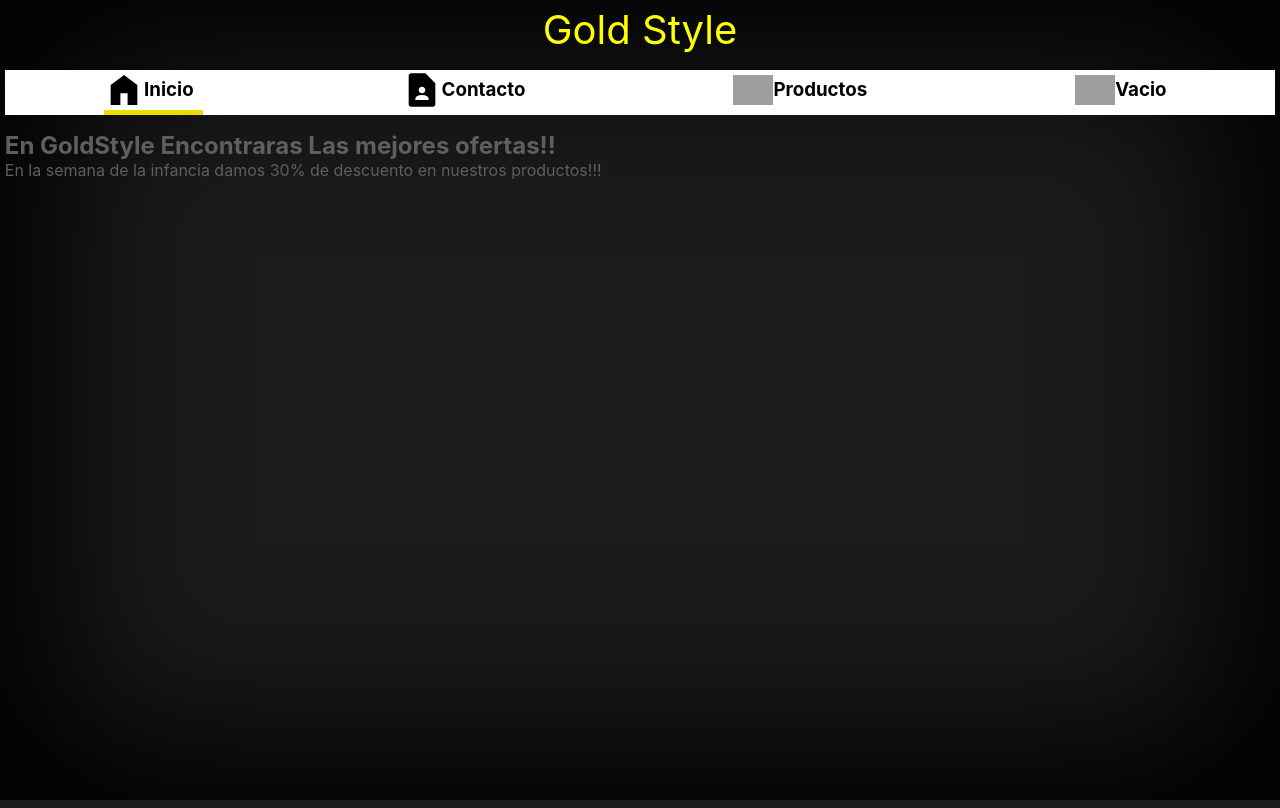
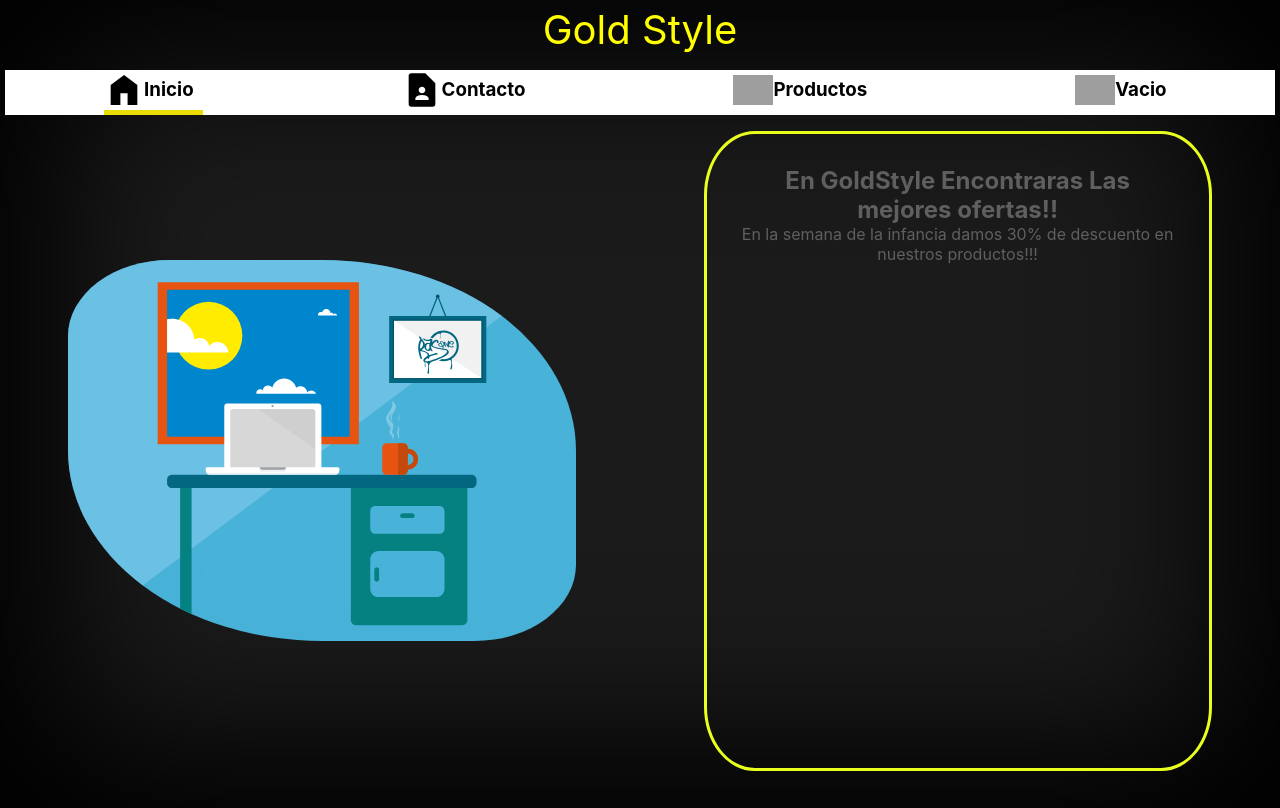
Before and after one commit to EmilianoPedraza/Pedraza-GoldStyle, a React (Create React App) app: page / in a window 1280 px wide. Built offline with nearby package versions, Linux system fonts and the light colour scheme; grey boxes are pictures that could not be loaded.

Commit message:
version base proyecto final

```diff
--- a/src/App.css
+++ b/src/App.css
@@ -119,3 +119,50 @@ nav {
   text-decoration: none;
   border-bottom: 1px;
   border-color: #1f1f1f; }
+
+.opacityOn {
+  opacity: .1; }
+
+.boxForm {
+  opacity: none;
+  position: absolute;
+  width: 100%;
+  height: 81%;
+  top: 19%;
+  display: flex;
+  flex-direction: row;
+  justify-content: center;
+  align-items: center; }
+
+.boxForm__div {
+  padding: 2em;
+  width: 60%;
+  height: max-content;
+  border-style: none;
+  border-radius: 2rem;
+  background-color: white; }
+  .boxForm__div .--form {
+    display: grid; }
+
+.home {
+  width: 100%;
+  height: 80vh;
+  margin-bottom: 2em;
+  display: flex;
+  flex-direction: row;
+  justify-content: space-around;
+  align-items: stretch; }
+  .home .__div {
+    width: 40%;
+    padding: 2em;
+    border-style: solid;
+    border-radius: 10%;
+    border-color: #e9ff1e;
+    text-align: center; }
+  .home .img-home {
+    width: 40%;
+    display: flex;
+    flex-direction: column;
+    justify-content: center; }
+    .home .img-home img {
+      border-radius: 20% 50%; }
--- a/src/components/CartContainer/CartContainer.js
+++ b/src/components/CartContainer/CartContainer.js
@@ -6,25 +6,34 @@ import { CartContext } from "../../context/CartContext";
 //icono de eliminar
 import trashDelete from "../../assets/icos/trashDelete.svg";
 
+//formulario de finalización
+import FormUser from "../FormUser/FormUser";
+
 const CartContainer = () => {
   const { listProdCar, removeItem, clear, totales } = useContext(CartContext);
 
   //estado para mensaje o boton de vaciar carrito
   const [msj, setMsj] = useState();
+  const [desOn, setDesOn] = useState(false);
+
+  const desplegar = () => {
+    setDesOn(true);
+  };
 
   useEffect(() => {
     listProdCar.length > 0
       ? setMsj(
           <>
             <button onClick={() => clear()}>Vaciar Carrito</button>
-            <button>Finalizar Compra</button>
+            <button onClick={() => desplegar()}>Finalizar Compra</button>
           </>
         )
       : setMsj(<h2>No se encuentran productos disponibles en el carrito</h2>);
   }, [listProdCar]);
 
   return (
-    <div>
+    <>
+      <div className={`${desOn ? "opacityOn" : ""}`}>
         {listProdCar.map((prd) => (
           <div key={prd.id + "c"}>
             <img src={prd.image} />
@@ -47,6 +56,9 @@ const CartContainer = () => {
         </>
         <>{msj}</>
       </div>
+      <>{desOn && <FormUser close={setDesOn} />}</>
+
+    </>
   );
 };
 
--- /dev/null
+++ b/src/components/FormUser/FormUser.js
@@ -0,0 +1,115 @@
+import { useContext, useEffect, useState } from "react";
+//metodo para subir un documento a mi colección en firebase
+import { addDoc, collection } from "firebase/firestore";
+//referencia de mi firebase
+import { db } from "../../utils/fireBase";
+import { CartContext } from "../../context/CartContext";
+
+const FormUser = ({ close }) => {
+  //Tengo que recibir un array con los productos
+  const { listProdCar, totales, clear } = useContext(CartContext);
+  const [codId, setCodId] = useState("");
+  //en una funcion cuando es llamada por un evento autamaticamente recivo un parametro
+  const dates = (ev) => {
+    ev.preventDefault();
+    //Opción alternativa:
+
+    // const name = document.querySelector("#name")
+    // const surname = document.querySelector("#surname")
+    // const correo = document.querySelector("#correo")
+    // const tel = document.querySelector("#phone")
+    // datesUser.buyer.name = name.value
+    // datesUser.buyer.surname = surname.value
+    // datesUser.buyer.email = correo.value
+    // datesUser.buyer.tel = tel.value
+    // console.warn(datesUser)
+
+    const fechaAndHours = new Date();
+    const datesUser = {
+      buyer: {
+        name: ev.target[0].value,
+        surname: ev.target[1].value,
+        email: ev.target[2].value,
+        tel: ev.target[3].value,
+      },
+      items: listProdCar,
+      dates: fechaAndHours.toLocaleString(),
+      total: totales.totalPrices,
+    };
+    //creamos la referencia, si la coleción orders no existe se creara
+    const datUsr = collection(db, "orders");
+    //subo mi documento(el objeto que cree) mediante addDoc que recibe dos parametros: la referencia y la información que vamos a enviar.la función retornara una promesa con el Id del documento creado en nuestra colección.Por ende podemos mostras esa respuesta por consola mediante then
+    addDoc(datUsr, datesUser).then((response) => {
+      setCodId(response.id);
+    });
+  };
+  useEffect(() => {
+    if(codId !== ""){
+      const salir = new Promise(res=>{
+        setTimeout(()=>{res(false)},4000)
+      }).then( r=>{
+        close()
+        return true
+      }
+      ).then(r=>{
+        clear()
+      })
+    }
+  }, [codId]);
+
+
+
+  const form = () => {
+    return (
+      <form onSubmit={dates} className="--form">
+        <input type="text" id="name" name="name" placeholder="Nombre" />
+
+        <input type="text" id="surname" name="surname" placeholder="Apellido" />
+
+        <input type="email" id="correo" name="correo" placeholder="email" />
+
+        <input
+          type="tel"
+          id="phone"
+          name="phone"
+          placeholder="Número de telefono"
+        />
+        <button type="submit" id="submit">
+          Enviar
+        </button>
+        <button onClick={() => close(false)} id="cancel">
+          Cancelar
+        </button>
+      </form>
+    );
+  };
+
+  return (
+    <div onClick={() => {
+      close(false)
+      if(codId!==""){
+        clear()
+      }
+      }} className="boxForm">
+      <div
+        onClick={(ev) => {
+          ev.stopPropagation();
+        }}
+        className="boxForm__div"
+      >
+        {codId !== "" ? (
+          <h2>
+            Pedido realizado con exito.
+            <br />
+            ID: {codId}
+          </h2>
+
+        ) : (
+          form()
+        )}
+      </div>
+    </div>
+  );
+};
+
+export default FormUser;
--- a/src/components/Homee/Homee.js
+++ b/src/components/Homee/Homee.js
@@ -1,8 +1,21 @@
-const Homee=()=>{
-    return(<div>
-        <h2>En GoldStyle Encontraras Las mejores ofertas!!</h2>
-        <p>En la semana de la infancia damos 30% de descuento en nuestros productos!!!</p>
-    </div>)
-}
+import office from "../../assets/media/inicio/office.svg";
 
-export default Homee
+const Homee = () => {
+  return (
+    <div className="home">
+      <div className="img-home" >
+        <img src={office} />
+      </div>
+
+      <div className="__div">
+        <h2 className="--h2">En GoldStyle Encontraras Las mejores ofertas!!</h2>
+        <p className="--p">
+          En la semana de la infancia damos 30% de descuento en nuestros
+          productos!!!
+        </p>
+      </div>
+    </div>
+  );
+};
+
+export default Homee;
--- /dev/null
+++ b/src/sass/_Home.scss
@@ -0,0 +1,29 @@
+$color-conteiner-p: #e9ff1e;
+
+.home {
+  width: 100%;
+  height: 80vh;
+  margin-bottom: 2em;
+  display: flex;
+  flex-direction: row;
+  justify-content: space-around;
+  align-items: stretch;
+
+  .__div {
+    width: 40%;
+    padding: 2em;
+    border-style: solid;
+    border-radius: 10%;
+    border-color: $color-conteiner-p;
+    text-align: center;
+  }
+  .img-home {
+    width: 40%;
+    display: flex;
+    flex-direction: column;
+    justify-content: center;
+    img{
+        border-radius: 20% 50%;
+    }
+  }
+}
--- a/src/sass/style.scss
+++ b/src/sass/style.scss
@@ -24,4 +24,6 @@ h2,h3,h4,p,li{
 @import "_NavBarContainer";
 @import "_itemCount";
 @import "_itemDetail";
-@import "_itemListContainer"
+@import "_itemListContainer";
+@import "_FormUser";
+@import "_Home";
```
Also changed, not shown: src/components/mook-data.js (deleted, +0 -48 lines), src/sass/_FormUser.scss (added, +29 -0 lines), src/assets/media/inicio/office.svg (added). Lines whose indentation alone changed are shown as unchanged.
